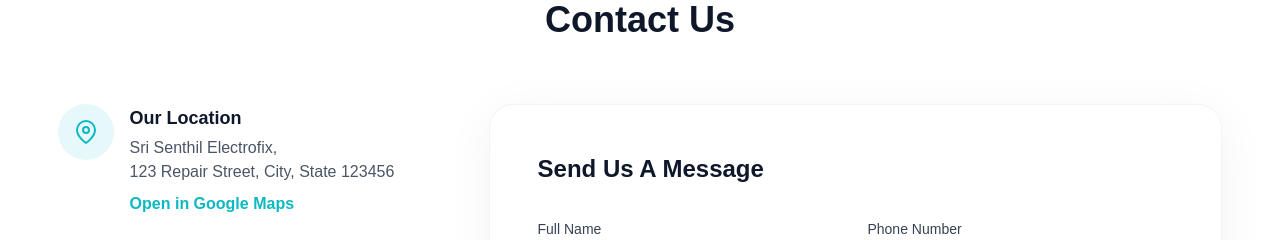
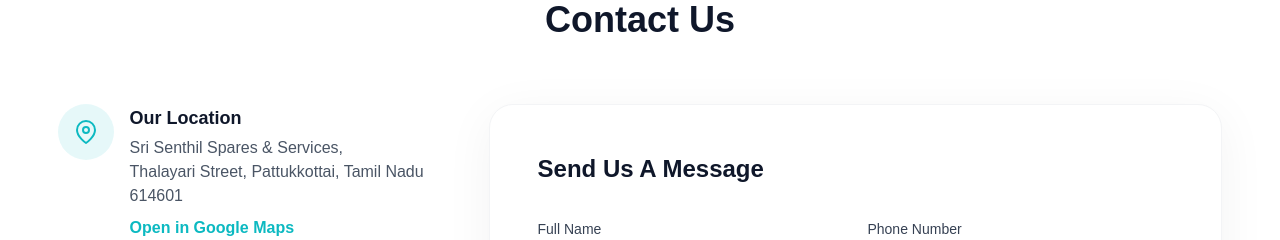
Before and after one commit to Vijay1702/ElectroFix-web, a Next.js app: page / in a window 1280 px wide. Shown: the part 5640-5880 px from the top of the page. Built offline with nearby package versions, Linux system fonts and the light colour scheme.

Commit message:
feat: implement Footer and ContactSection components with form validation and map integration

```diff
--- a/src/components/Footer.tsx
+++ b/src/components/Footer.tsx
@@ -48,7 +48,7 @@
             <ul className="space-y-4">
               <li className="flex items-start gap-3">
                 <FiMapPin className="text-primary text-xl flex-shrink-0 mt-1" />
-                <a href="https://share.google/zF98iFkhc8xrBtUDc" target="_blank" rel="noreferrer" className="text-gray-400 hover:text-primary transition-colors">Click here to open in Google Maps</a>
+                <a href="https://www.google.com/maps/search/?api=1&query=Sri+Senthil+Spares+and+Services,+Thalayari+St,+near+state+bank+of+India,+opposite+to+Sun+electronics,+Nadimuthu+Nagar,+Pattukkottai,+Tamil+Nadu+614601" target="_blank" rel="noreferrer" className="text-gray-400 hover:text-primary transition-colors">Click here to open in Google Maps</a>
               </li>
               <li className="flex items-center gap-3">
                 <FiPhone className="text-primary text-xl flex-shrink-0" />
--- a/src/components/sections/ContactSection.tsx
+++ b/src/components/sections/ContactSection.tsx
@@ -61,8 +61,8 @@
                   </div>
                   <div>
                     <h4 className="font-bold text-lg text-secondary mb-1">Our Location</h4>
-                    <p className="text-gray-600 mb-2">Sri Senthil Electrofix,<br />123 Repair Street, City, State 123456</p>
-                    <a href="https://share.google/zF98iFkhc8xrBtUDc" target="_blank" rel="noreferrer" className="text-primary font-semibold hover:underline">Open in Google Maps</a>
+                    <p className="text-gray-600 mb-2">Sri Senthil Spares & Services,<br />Thalayari Street, Pattukkottai, Tamil Nadu 614601</p>
+                    <a href="https://www.google.com/maps/search/?api=1&query=Sri+Senthil+Spares+and+Services,+Thalayari+St,+near+state+bank+of+India,+opposite+to+Sun+electronics,+Nadimuthu+Nagar,+Pattukkottai,+Tamil+Nadu+614601" target="_blank" rel="noreferrer" className="text-primary font-semibold hover:underline">Open in Google Maps</a>
                   </div>
                 </div>
 
@@ -92,7 +92,7 @@
                   </div>
                   <div>
                     <h4 className="font-bold text-lg text-secondary mb-1">Business Hours</h4>
-                    <p className="text-gray-600">Mon - Sat: 9:30 AM - 9:30 PM<br/>Sunday: 9:30 AM - 3:00 PM</p>
+                    <p className="text-gray-600">Mon - Sat: 9:30 AM - 9:30 PM<br />Sunday: 9:30 AM - 3:00 PM</p>
                   </div>
                 </div>
               </div>
@@ -101,7 +101,7 @@
             {/* Google Map Embed */}
             <div className="rounded-2xl overflow-hidden shadow-lg h-64 relative border border-gray-100">
               <iframe
-                src="https://www.google.com/maps/embed?pb=!1m18!1m12!1m3!1d15664.249216127111!2d76.95371580000001!3d11.0339598!2m3!1f0!2f0!3f0!3m2!1i1024!2i768!4f13.1!3m3!1m2!1s0x3ba8588cc8b17b6b%3A0x6b4eb50a80e1a12a!2sCoimbatore%2C%20Tamil%20Nadu!5e0!3m2!1sen!2sin!4v1718000000000!5m2!1sen!2sin"
+                src="https://maps.google.com/maps?q=10.42376,79.31642(Sri+Senthil+Spares+%26+Services)&t=&z=17&ie=UTF8&iwloc=&output=embed"
                 className="absolute inset-0 w-full h-full border-0"
                 allowFullScreen={true}
                 loading="lazy"
```
